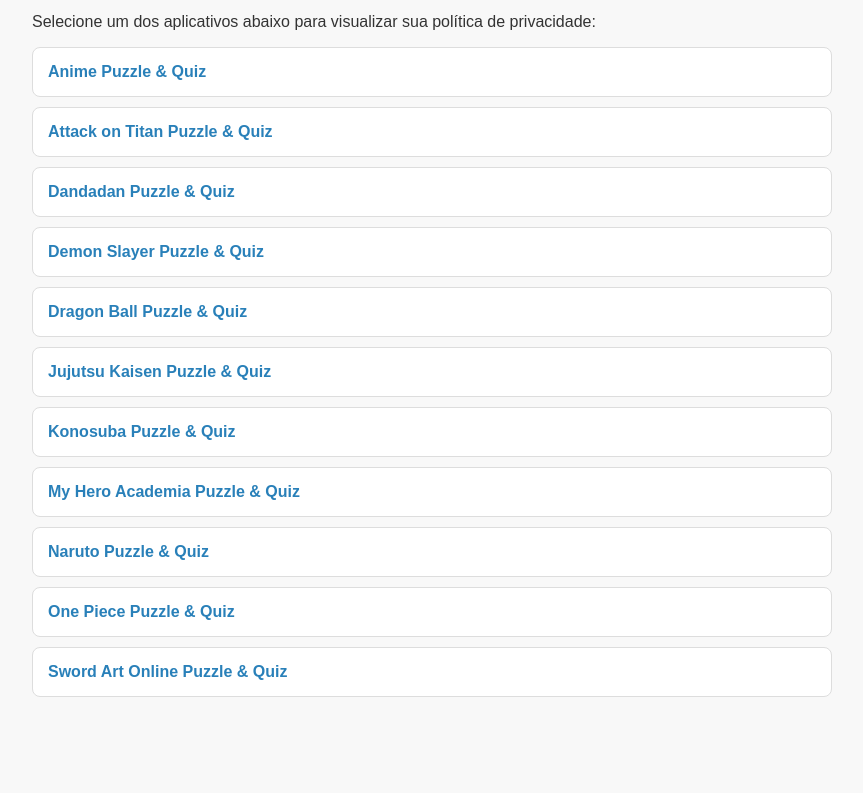
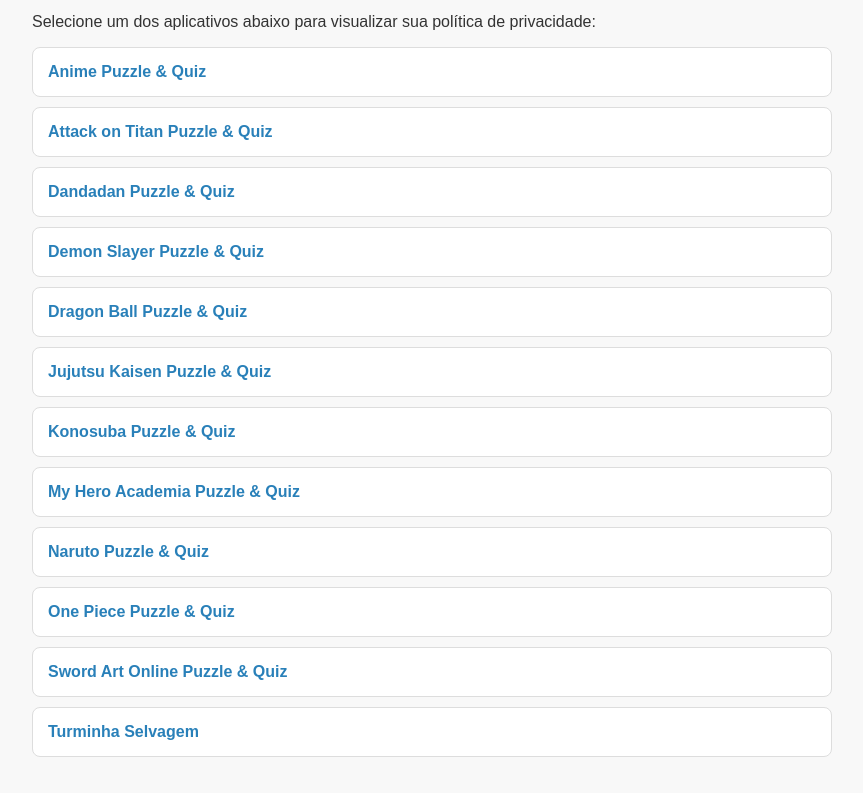
Before and after one commit to BieAnimaton/politicas-de-privacidade, a plain HTML site: page index.html in a window 1280 px wide. Shown: the part 99-892 px from the top of the page, without its empty margins (208-1071 px from the left). Before the commit the page ends 832 px from the top, so only its background shows below. Drawn offline with Linux system fonts and the light colour scheme.

Commit message:
políticas atualizadas

```diff
--- a/index.html
+++ b/index.html
@@ -57,6 +57,8 @@
         <li><a href="naruto-politica.html">Naruto Puzzle & Quiz</a></li>
         <li><a href="one-piece-politica.html">One Piece Puzzle & Quiz</a></li>
         <li><a href="sword-art-online-politica.html">Sword Art Online Puzzle & Quiz</a></li>
+
+        <li><a href="turminha-selvagem-politica.html">Turminha Selvagem</a></li>
     </ul>
 </body>
 </html>
```
